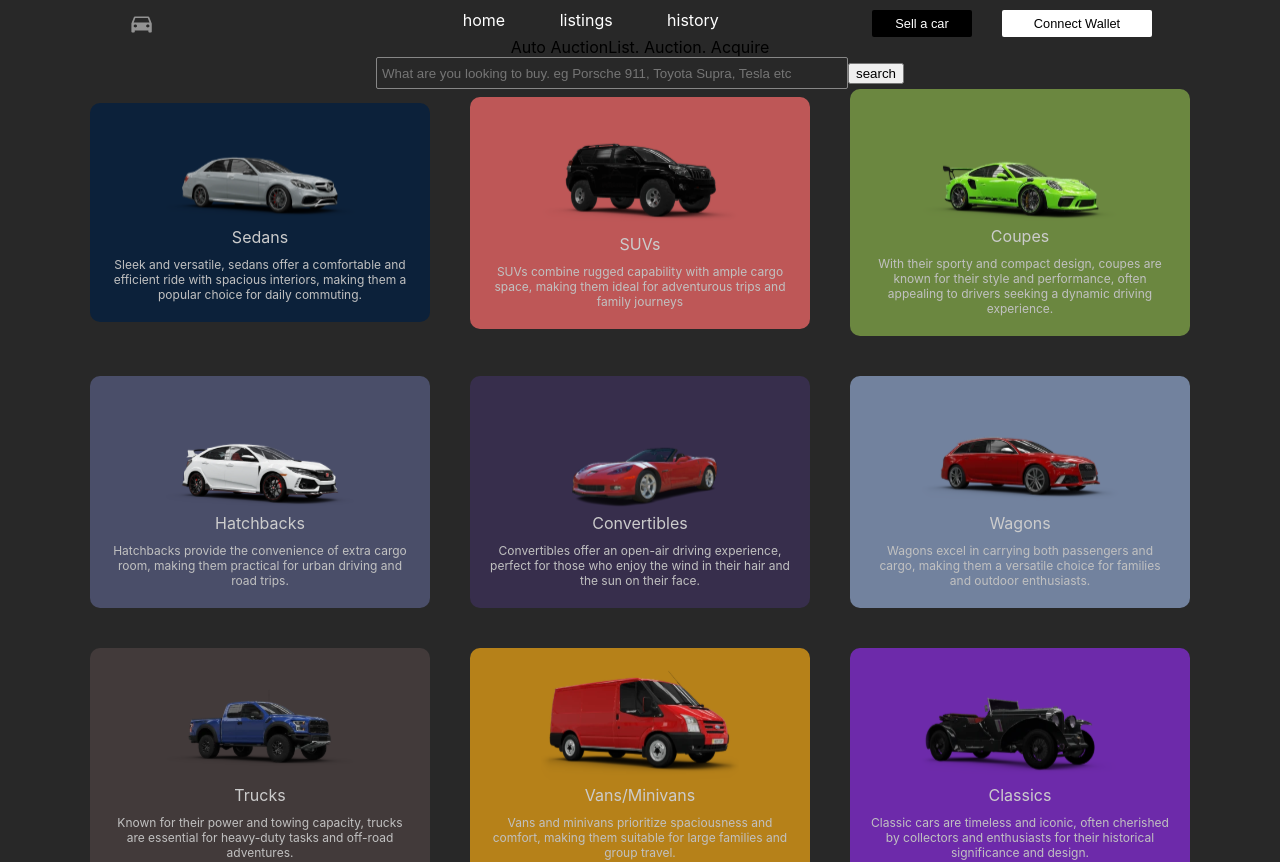
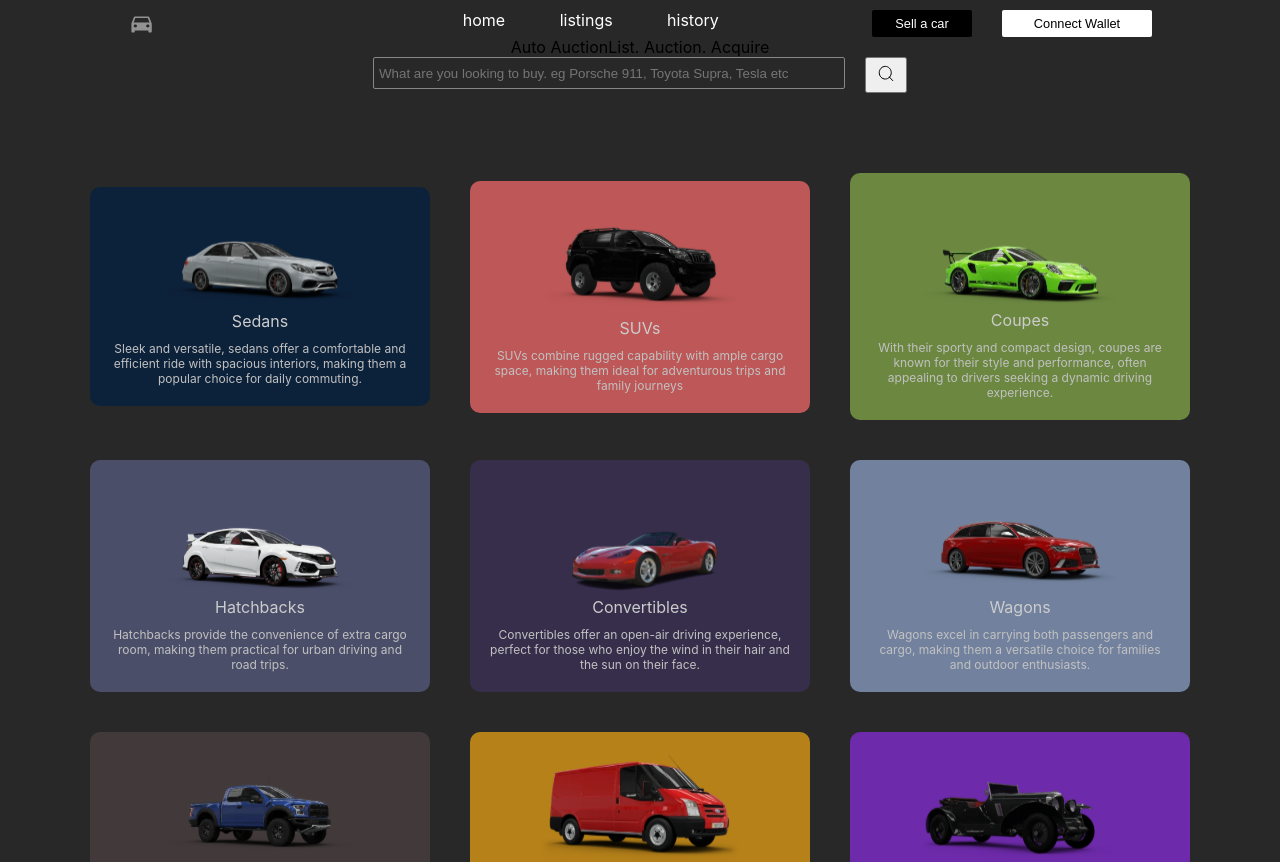
Before and after one commit to THEmmanuel/auto-auction-frontend, a React (Create React App) app: page / in a window 1280 px wide. Shown: the top 862 px of the page. Built offline with nearby package versions, Linux system fonts and the light colour scheme.

Commit message:
add styling

```diff
--- a/src/pages/Home/Home.js
+++ b/src/pages/Home/Home.js
@@ -3,21 +3,27 @@ import style from './Home.module.css';
 import CategoryCard from '../../components/CategoryCard/CategoryCard';
 import carCategories from '../../data/carCategories';
 import Input from '../../components/Input/Input';
+import searchIcon from '../../assets/searchIcon.svg'
+
 
 const Home = () => {
 	return (
 		<section>
-			<div>
+			<div >
 				<span>Auto Auction</span>
 				<span>List. Auction. Acquire</span>
 			</div>
 
-			<div>
+			<div className={style.SearchWrapper}>
 				<Input
-					width = {460}
-					placeholder = 'What are you looking to buy. eg Porsche 911, Toyota Supra, Tesla etc'
+					width={460}
+					placeholder='What are you looking to buy. eg Porsche 911, Toyota Supra, Tesla etc'
 				/>
-				<button>search</button>
+
+				<button
+					className={style.SearchButton}>
+					<img src={searchIcon} alt="" />
+				</button>
 			</div>
 
 			<section className={style.CategoriesWrapper}>
--- a/src/pages/Home/Home.module.css
+++ b/src/pages/Home/Home.module.css
@@ -5,3 +5,16 @@
 	justify-content: center;
 	align-items: center;
 }
+
+.SearchButton{
+	width: fit-content;
+	padding: 5px 10px;
+}
+
+.SearchWrapper{
+	display: flex;
+	flex-direction: row;
+	gap: 20px;
+	justify-content: center;
+	margin-bottom: 80px;
+}
```
Also changed, not shown: src/assets/searchIcon.svg (added).
